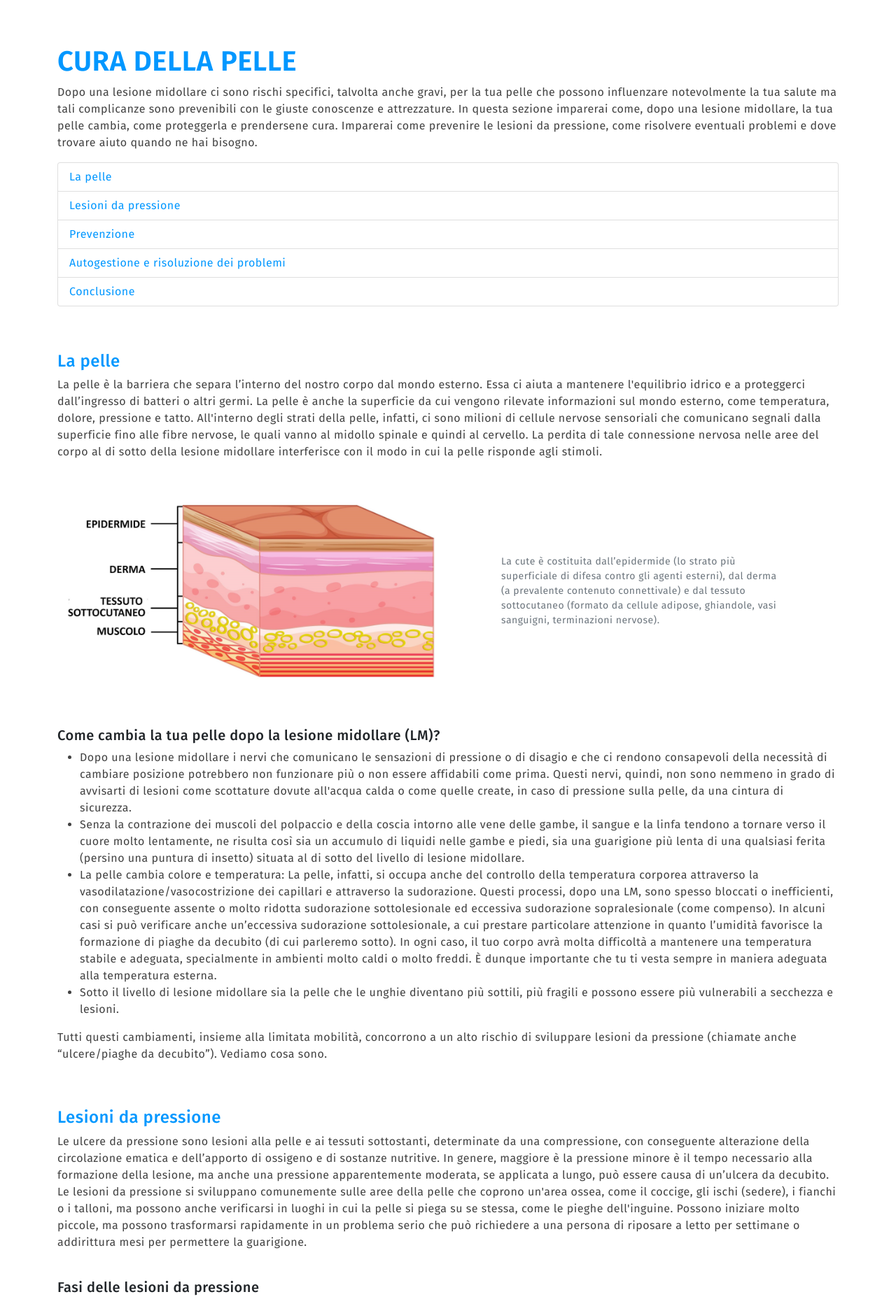
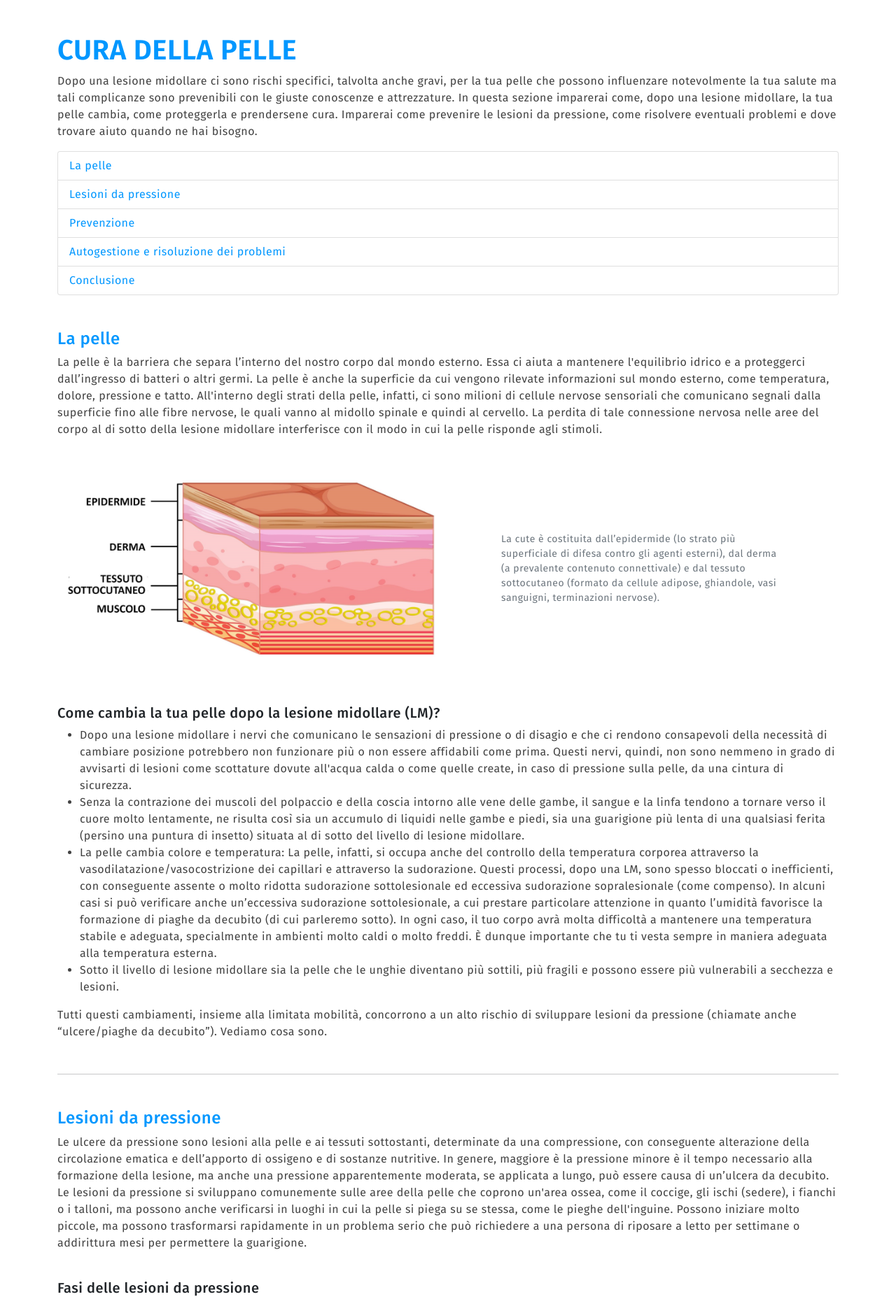
Before and after one commit to PietroLonginetti/VLM, a PHP site: page /article.php?name=cura-della-pelle in a window 1280 px wide. Shown: the part 87-1944 px from the top of the page at 70% size. Run offline with PHP 8.4, Linux system fonts and the light colour scheme.

Commit message:
footer added and groupped chapter in div with hr

```diff
--- a/article.php
+++ b/article.php
@@ -26,6 +26,8 @@ $HTML = file_get_contents(__DIR__ . "/articles/$name.html");
     <div class="container">
         <?= $HTML ?>
     </div>
+
+    <?php require("templates/footer.html"); ?>
 </body>
 
 </html>
--- a/articles/cura-della-pelle.html
+++ b/articles/cura-della-pelle.html
@@ -1,4 +1,4 @@
-
+<div class="chapter-container">
   <h1>CURA DELLA PELLE</h1>
   <p>Dopo una lesione midollare ci sono rischi specifici, talvolta anche gravi, per la tua pelle che possono
     influenzare notevolmente la tua salute ma tali complicanze sono prevenibili con le giuste conoscenze e attrezzature.
@@ -13,7 +13,10 @@ In questa sezione imparerai come, dopo una lesione midollare, la tua pelle cambi
     <li class="list-group-item"><a href="#autogestione">Autogestione e risoluzione dei problemi</a></li>
     <li class="list-group-item"><a href="#conclusione">Conclusione</a></li>
   </ul>
+</div>
 
+
+<div class="chapter-container">
   <h4 id="la-pelle">La pelle</h4>
   <p>La pelle è la barriera che separa l’interno del nostro corpo dal mondo esterno. Essa ci aiuta a mantenere
     l'equilibrio idrico e a proteggerci dall’ingresso di batteri o altri germi.
@@ -54,7 +57,11 @@ modo in cui la pelle risponde agli stimoli.</p>
       </li>
     </ul>
   <p>Tutti questi cambiamenti, insieme alla limitata mobilità, concorrono a un alto rischio di sviluppare lesioni da pressione (chiamate anche “ulcere/piaghe da decubito”). Vediamo cosa sono.</p>
+</div>
 
+<hr>
+
+<div class="chapter-container">
   <h4 id="lesioni-da-pressione">Lesioni da pressione</h4>
   <p>Le ulcere da pressione sono lesioni alla pelle e ai tessuti sottostanti, determinate da una compressione, con conseguente alterazione della circolazione ematica e dell’apporto di ossigeno e di sostanze nutritive. In genere, maggiore è la pressione minore è il tempo necessario alla formazione della lesione, ma anche una pressione apparentemente moderata, se applicata a lungo, può essere causa di un’ulcera da decubito.
   Le lesioni da pressione si sviluppano comunemente sulle aree della pelle che coprono un'area ossea, come il coccige, gli ischi (sedere), i fianchi o i talloni, ma possono anche verificarsi in luoghi in cui la pelle si piega su se stessa, come le pieghe dell'inguine. Possono iniziare molto piccole, ma possono trasformarsi rapidamente in un problema serio che può richiedere a una persona di riposare a letto per settimane o addirittura mesi per permettere la guarigione.
@@ -115,7 +122,11 @@ A volte la ferita inizia sotto la tua pelle e non puoi vederla subito. Queste so
       </li>
     </ol>
   </p>
+</div>
 
+<hr>
+
+<div class="chapter-container">
   <h4 id="prevenzione">Prevenzione</h4>
   <p>Gli studi hanno dimostrato che le persone con lesioni al midollo spinale hanno una probabilità del 50-80% di subire lesioni da pressione nel corso della loro vita. È molto più facile prevenire una lesione da pressione che curare una lesione da pressione, quindi ogni persona con LM dovrebbe conoscere e praticare queste strategie di prevenzione ogni giorno.
   </p>
@@ -244,7 +255,11 @@ A volte la ferita inizia sotto la tua pelle e non puoi vederla subito. Queste so
       <li>Prestare attenzione nelle ore più calde, anche all’ombra se non è completa.</li>
     </ul>
   </p>
+</div>
 
+<hr>
+
+<div class="chapter-container">
   <h4 id="autogestione">Autogestione e risoluzione dei problemi</h4>
   <p>Se durante un controllo della pelle, tu o il tuo caregiver trovate un&#39;area arrossata, una vescica o
     pelle aperta, il primo passo è rimuovere immediatamente la pressione da quel punto. Devi evitare
@@ -302,7 +317,11 @@ A volte la ferita inizia sotto la tua pelle e non puoi vederla subito. Queste so
       modifiche alle apparecchiature o di apparecchiature che potrebbero dover verificarsi.
     </li>
   </ol>
+</div>
 
+<hr>
+
+<div class="chapter-container">
   <h4 id="conclusione">Conclusione</h4>
   <p>
     L’importante per mantenere una pelle sana è sviluppare una buona comprensione del motivo per
@@ -314,3 +333,4 @@ A volte la ferita inizia sotto la tua pelle e non puoi vederla subito. Queste so
     coinvolgi un professionista sanitario, come il tuo medico di famiglia, un&#39;infermiera, un
     fisioterapista o un terapista occupazionale, per aiutarti nella risoluzione dei problemi.
   </p>
+</div>
--- a/assets/article.css
+++ b/assets/article.css
@@ -6,7 +6,6 @@
 h4, h1 {
     color: #0097ff;
     font-weight: 500 !important;
-    margin-top: 4rem !important;
 }
 h1{
     font-weight: 600 !important;
@@ -17,6 +16,9 @@ h5{
 p, li{
     color: rgb(66, 66, 66);
 }
+.chapter-container{
+    margin: 3rem 0 3rem 0;
+}
 .figure-caption{
     margin: 0 5vw;
 }
@@ -26,7 +28,7 @@ p, li{
 #index {
     margin: 1rem 0;
 }
-a{
+a {
     color: #0097ff !important;
 }
 .banner{
--- a/assets/style.css
+++ b/assets/style.css
@@ -1,4 +1,7 @@
-*{
+@import url('https://fonts.googleapis.com/css2?family=Fira+Sans:wght@400;500;600;700&display=swap');
+* {
+    font-family: 'Fira Sans', sans-serif !important;
+    letter-spacing: 0.5px;
     box-sizing: border-box;
 }
 a {
--- a/index.php
+++ b/index.php
@@ -48,6 +48,8 @@ $articles = json_decode($json);
         </div>
     </div>
 
+    <?php require("templates/footer.html"); ?>
+
 </body>
 
 </html>
--- /dev/null
+++ b/templates/footer.html
@@ -0,0 +1,3 @@
+<footer style="background-color: #0097ff; height: 40px; margin-top: 4rem;">
+
+</footer>
```
Lines whose indentation alone changed are shown as unchanged.
